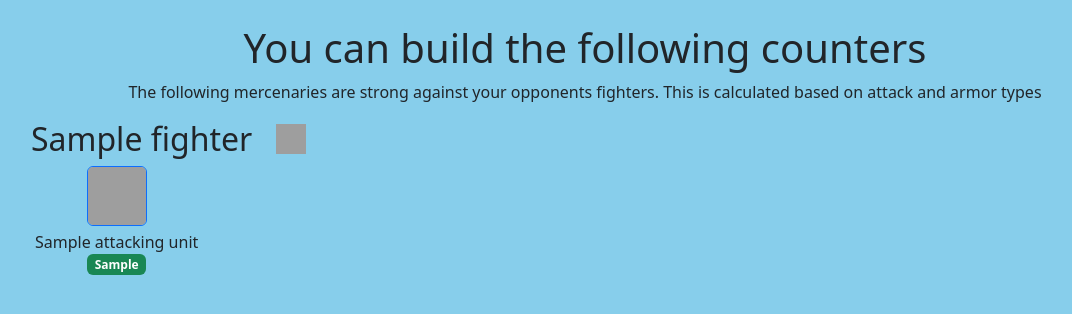
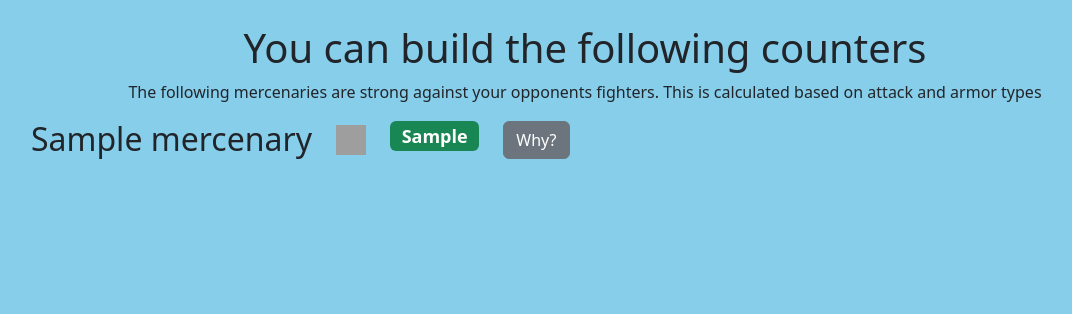
Before and after one commit to PtrTn/legion-td2-app, a Symfony app: template templates/mercenary_advice.twig in a window 1280 px wide. Shown: the top 314 px of the page, without its empty margins (55-1127 px from the left). Run offline with Twig, Linux system fonts and the light colour scheme; the template is opened without the code that fills it: most values are stand-ins (such as "Sample title", 1, 10 or a date in 2020); style sheets or scripts are compiled from the project's sources; some libraries are stand-ins or nearby versions; grey boxes are pictures that could not be loaded.

Commit message:
Update mercenary advice to show and sort by total value

```diff
--- a/src/Controller/FighterAdviceController.php
+++ b/src/Controller/FighterAdviceController.php
@@ -4,7 +4,7 @@ declare(strict_types=1);
 
 namespace App\Controller;
 
-use App\Dto\Counter;
+use App\Dto\Matchup;
 use App\Dto\Fighter;
 use App\Dto\WaveCounters;
 use App\Repository\EffectivenessRepository;
@@ -44,11 +44,11 @@ final class FighterAdviceController extends AbstractController
                 $attackModifier = $this->effectivenessRepository->getEffectiveness($selectedFighter->attackType, $wave->unit->armorType);
                 $defenseModifier = $this->effectivenessRepository->getEffectiveness($wave->unit->attackType, $selectedFighter->armorType);
                 if ($attackModifier + $defenseModifier > 0) {
-                    $counters[] = new Counter($selectedFighter, $wave->unit, $attackModifier, $defenseModifier);
+                    $counters[] = new Matchup($selectedFighter, $wave->unit, $attackModifier, $defenseModifier);
                 }
             }
 
-            usort($counters, fn(Counter $counterA, Counter $counterB) => $counterB->getTotalModifier() <=> $counterA->getTotalModifier());
+            usort($counters, fn(Matchup $counterA, Matchup $counterB) => $counterB->getTotalModifier() <=> $counterA->getTotalModifier());
             $waveCounters[] = new WaveCounters($wave, $counters);
         }
 
--- a/src/Dto/Counter.php
+++ b/src/Dto/Matchup.php
@@ -4,7 +4,7 @@ declare(strict_types=1);
 
 namespace App\Dto;
 
-final class Counter
+final class Matchup
 {
     public function __construct(
         public readonly Unit $attackingUnit,
--- a/src/Dto/WaveCounters.php
+++ b/src/Dto/WaveCounters.php
@@ -6,7 +6,7 @@ namespace App\Dto;
 
 final class WaveCounters
 {
-    /** @param Counter[] $counters */
+    /** @param Matchup[] $counters */
     public function __construct(public readonly Wave $wave, public readonly array $counters)
     {
 
--- a/templates/mercenary_advice.twig
+++ b/templates/mercenary_advice.twig
@@ -9,26 +9,33 @@
             </div>
         </div>
         <div class="row gy-2 justify-content-around">
-            {% for fighterCounter in fighterCounters %}
+            {% for mercenaryMatchup in mercenaryMatchups %}
                 <div class="col-12 px-3 pb-2">
                     <div class="row align-items-center pb-2">
                         <div class="col-auto">
-                            <h2 class="mb-0">{{ fighterCounter.fighter.name }}</h2>
+                            <h2 class="mb-0">{{ mercenaryMatchup.mercenary.name }}
+                            </h2>
                         </div>
-                        <div class="col">
+                        <div class="col-auto">
                             <div>
-                                <img width="30px" height="30px" alt="{{ fighterCounter.fighter.description }}" src="https://cdn.legiontd2.com/{{ fighterCounter.fighter.iconPath }}" />
+                                <img width="30px" height="30px" alt="{{ mercenaryMatchup.mercenary.description }}" src="https://cdn.legiontd2.com/{{ mercenaryMatchup.mercenary.iconPath }}" />
                             </div>
                         </div>
+                        <div class="col-auto">
+                            <h4><span class="badge badge-pill bg-success">{{ mercenaryMatchup.formattedTotalModifier }}</span></h4>
+                        </div>
+                        <div class="col-auto">
+                            <button type="button" class="btn btn-secondary" data-bs-toggle="collapse" data-bs-target="#collapse-{{ mercenaryMatchup.mercenary.shortIdentifier }}" aria-expanded="false" aria-controls="collapseExample">Why?</button>
+                        </div>
                     </div>
-                    <div class="row gy-3">
-                        {% for counter in fighterCounter.counters %}
+                    <div class="row gy-3 collapse" id="collapse-{{ mercenaryMatchup.mercenary.shortIdentifier }}">
+                        {% for matchup in mercenaryMatchup.matchups %}
                             <div class="col-auto px-3">
                                 <div class="d-flex flex-column align-items-center">
-                                    <img width="60px" height="60px" class="border border-primary rounded" alt="{{ counter.attackingUnit.description }}" src="https://cdn.legiontd2.com/{{ counter.attackingUnit.iconPath }}" />
-                                    <span class="text-center mt-1">{{ counter.attackingUnit.name }}</span>
-                                    <span class="badge badge-pill bg-success" data-toggle="tooltip" title="Attack {{ counter.formattedAttackModifier }} Defense {{ counter.formattedDefenseModifier }}">
-                                        {{ counter.formattedTotalModifier }}
+                                    <img width="60px" height="60px" class="border border-primary rounded" alt="{{ matchup.attackingUnit.description }}" src="https://cdn.legiontd2.com/{{ matchup.attackingUnit.iconPath }}" />
+                                    <span class="text-center mt-1">{{ matchup.attackingUnit.name }}</span>
+                                    <span class="badge badge-pill bg-{% if matchup.totalModifier >= 0 %}success{% else %}danger{% endif %}" data-toggle="tooltip" title="Attack {{ matchup.formattedAttackModifier }} Defense {{ matchup.formattedDefenseModifier }}">
+                                        {{ matchup.formattedTotalModifier }}
                                     </span>
                                 </div>
                             </div>
```
Also changed, not shown: src/Controller/MercenaryAdviceController.php (+17 -14 lines), src/Dto/FighterCounters.php (deleted, +0 -15 lines), src/Dto/MercenaryMatchups.php (added, +47 -0 lines).
